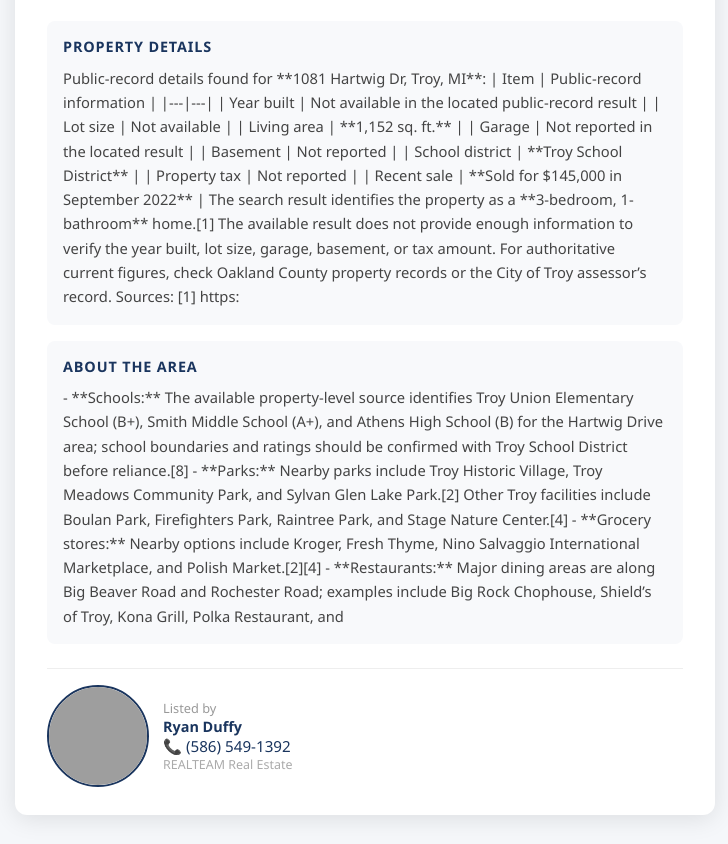
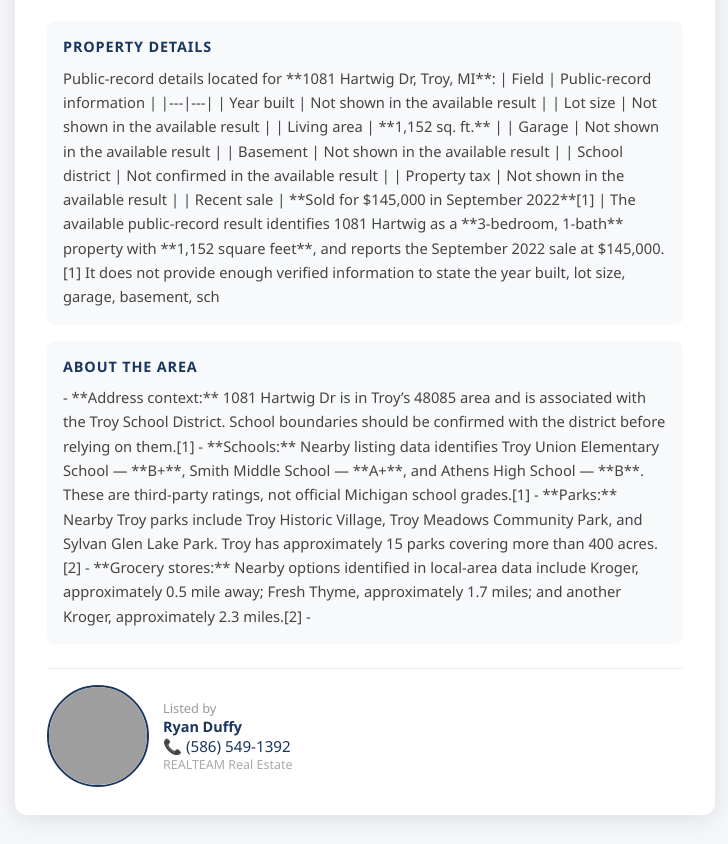
Before and after one commit to tommy-logan-ai/tommythemortgageguy, a plain HTML site: page coming-soon/troy-mi-u-476919.html in a window 1280 px wide. Shown: the part 1165-2009 px from the top of the page, without its empty margins (275-1003 px from the left). Drawn offline with Linux system fonts and the light colour scheme; no server answers; grey boxes are pictures that could not be loaded.

Commit message:
Coming Soon (regen-hero): Troy troy-mi-u-476919

```diff
--- a/coming-soon/troy-mi-u-476919.html
+++ b/coming-soon/troy-mi-u-476919.html
@@ -66,29 +66,29 @@
     </p>
   </div>
 </div>
-    <div style="margin:1.5rem 0 0;padding:1rem;background:#f8f9fb;border-radius:8px;"><h3 style="font-size:0.9rem;font-weight:700;color:#1a355e;text-transform:uppercase;letter-spacing:0.06em;margin:0 0 0.6rem">Property Details</h3><p style="font-size:0.92rem;color:#444;line-height:1.65;margin:0">Public-record details found for **1081 Hartwig Dr, Troy, MI**:
+    <div style="margin:1.5rem 0 0;padding:1rem;background:#f8f9fb;border-radius:8px;"><h3 style="font-size:0.9rem;font-weight:700;color:#1a355e;text-transform:uppercase;letter-spacing:0.06em;margin:0 0 0.6rem">Property Details</h3><p style="font-size:0.92rem;color:#444;line-height:1.65;margin:0">Public-record details located for **1081 Hartwig Dr, Troy, MI**:
 
-| Item | Public-record information |
+| Field | Public-record information |
 |---|---|
-| Year built | Not available in the located public-record result |
-| Lot size | Not available |
+| Year built | Not shown in the available result |
+| Lot size | Not shown in the available result |
 | Living area | **1,152 sq. ft.** |
-| Garage | Not reported in the located result |
-| Basement | Not reported |
-| School district | **Troy School District** |
-| Property tax | Not reported |
-| Recent sale | **Sold for $145,000 in September 2022** |
+| Garage | Not shown in the available result |
+| Basement | Not shown in the available result |
+| School district | Not confirmed in the available result |
+| Property tax | Not shown in the available result |
+| Recent sale | **Sold for $145,000 in September 2022**[1] |
 
-The search result identifies the property as a **3-bedroom, 1-bathroom** home.[1]
+The available public-record result identifies 1081 Hartwig as a **3-bedroom, 1-bath** property with **1,152 square feet**, and reports the September 2022 sale at $145,000.[1] It does not provide enough verified information to state the year built, lot size, garage, basement, sch</p></div>
+    <div style="margin:1rem 0 0;padding:1rem;background:#f8f9fb;border-radius:8px;"><h3 style="font-size:0.9rem;font-weight:700;color:#1a355e;text-transform:uppercase;letter-spacing:0.06em;margin:0 0 0.6rem">About the Area</h3><p style="font-size:0.92rem;color:#444;line-height:1.65;margin:0">- **Address context:** 1081 Hartwig Dr is in Troy’s 48085 area and is associated with the Troy School District. School boundaries should be confirmed with the district before relying on them.[1]
 
-The available result does not provide enough information to verify the year built, lot size, garage, basement, or tax amount. For authoritative current figures, check Oakland County property records or the City of Troy assessor’s record.
+- **Schools:** Nearby listing data identifies Troy Union Elementary School — **B+**, Smith Middle School — **A+**, and Athens High School — **B**. These are third-party ratings, not official Michigan school grades.[1]
 
-Sources:
-  [1] https:</p></div>
-    <div style="margin:1rem 0 0;padding:1rem;background:#f8f9fb;border-radius:8px;"><h3 style="font-size:0.9rem;font-weight:700;color:#1a355e;text-transform:uppercase;letter-spacing:0.06em;margin:0 0 0.6rem">About the Area</h3><p style="font-size:0.92rem;color:#444;line-height:1.65;margin:0">- **Schools:** The available property-level source identifies Troy Union Elementary School (B+), Smith Middle School (A+), and Athens High School (B) for the Hartwig Drive area; school boundaries and ratings should be confirmed with Troy School District before reliance.[8]
-- **Parks:** Nearby parks include Troy Historic Village, Troy Meadows Community Park, and Sylvan Glen Lake Park.[2] Other Troy facilities include Boulan Park, Firefighters Park, Raintree Park, and Stage Nature Center.[4]
-- **Grocery stores:** Nearby options include Kroger, Fresh Thyme, Nino Salvaggio International Marketplace, and Polish Market.[2][4]
-- **Restaurants:** Major dining areas are along Big Beaver Road and Rochester Road; examples include Big Rock Chophouse, Shield’s of Troy, Kona Grill, Polka Restaurant, and</p></div>
+- **Parks:** Nearby Troy parks include Troy Historic Village, Troy Meadows Community Park, and Sylvan Glen Lake Park. Troy has approximately 15 parks covering more than 400 acres.[2]
+
+- **Grocery stores:** Nearby options identified in local-area data include Kroger, approximately 0.5 mile away; Fresh Thyme, approximately 1.7 miles; and another Kroger, approximately 2.3 miles.[2]
+
+- </p></div>
     <div class="agent" style="display:flex;align-items:center;gap:14px;margin-top:1.5rem;padding-top:1rem;border-top:1px solid #eee">
       <img src="https://tommythemortgageguy.com/assets/agents/ryan-duffy-headshot.jpg" alt="Ryan Duffy" style="width:98px;height:98px;border-radius:50%;object-fit:cover;border:2px solid #1a355e">
       <div style="text-align:left">
```
